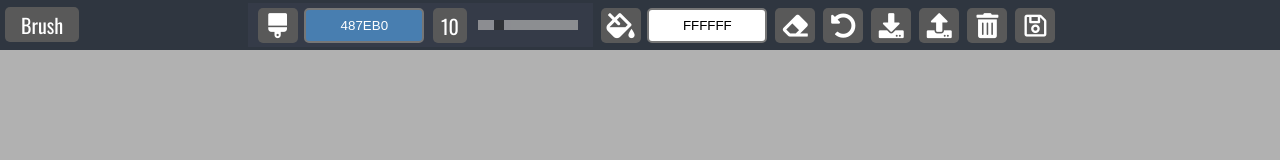
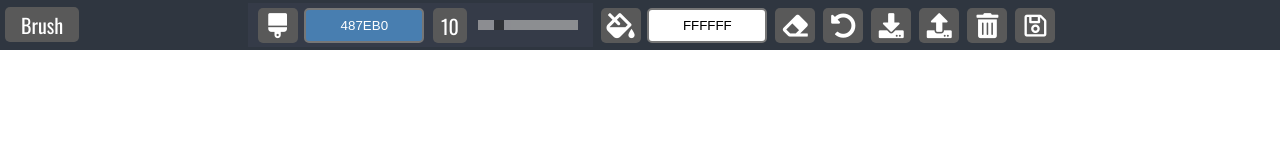
Before and after one commit to Luis-Ojeda99/paintyCraft, a plain HTML site: page index.html in a window 1280 px wide. Drawn offline with nearby package versions, Linux system fonts and the light colour scheme.

Commit message:
Canvas set up in JS.

```diff
--- a/script.js
+++ b/script.js
@@ -12,11 +12,15 @@ const clearStorageBtn = document.getElementById('clear-storage');
 const downloadBtn = document.getElementById('download');
 const { body } = document;
 
+const canvas = document.createElement('canvas')
+canvas.id= 'canvas';
+const context = canvas.getContext('2d');
+
+
 // Global Variables
-
 let currentSize = 10;
 let bucketColor = '#FFFFFF';
-let currentColor = '#A51DAB';
+let currentColor = '#487EB0';
 // let isEraser = false;
 // let isMouseDown = false;
 // let drawnArray = [];
@@ -61,14 +65,13 @@ let currentColor = '#A51DAB';
 
 // }
 
-// Create Canvas
+// Function to create Canvas (append the canvasx to the body of the page)
 function createCanvas() {
-  // canvas.width = ;
-  // canvas.height = ;
-  // context.fillStyle = ;
-  // context.fillRect();
+  canvas.width = window.innerWidth;
+  canvas.height = window.innerHeight - 50; // Taking in consideration the 50px of the tool bar at the top.
+  context.fillStyle = bucketColor;
+  context.fillRect(0, 0, canvas.width, canvas.height);
   body.appendChild(canvas);
-
 }
 
 // // Clear Canvas
@@ -195,5 +198,5 @@ canvas.addEventListener('mouseup', () => {
 // // Event Listener
 // brushIcon.addEventListener('click', switchToBrush);
 
-// On Load
+// Create the Canvas On Load
 createCanvas();
--- a/style.css
+++ b/style.css
@@ -163,7 +163,6 @@ body {
 
 /* Canvas  */
 canvas#canvas {
-  background-color: #b1b1b1;
   position: absolute;
   top: 50px;
   cursor: crosshair;
```
